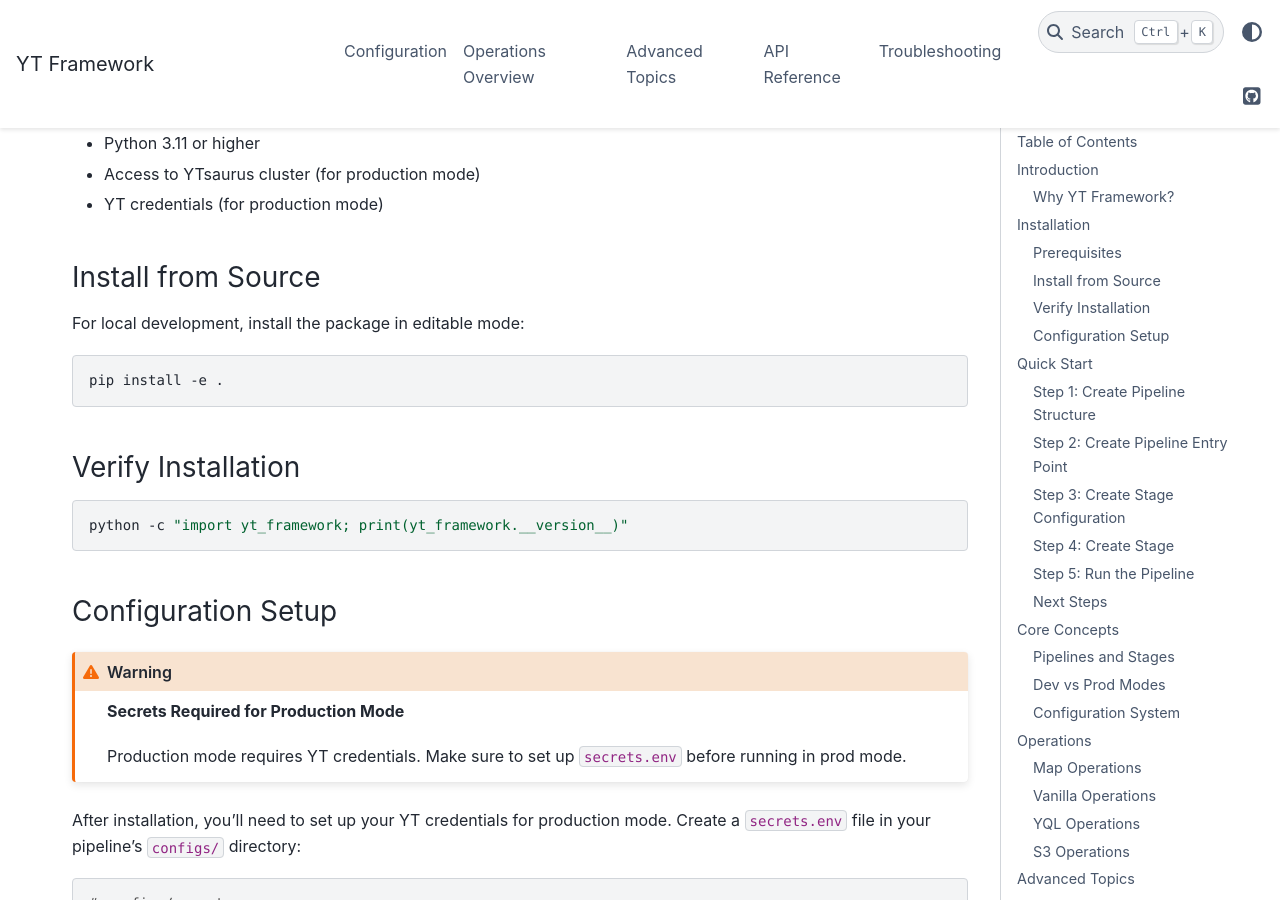
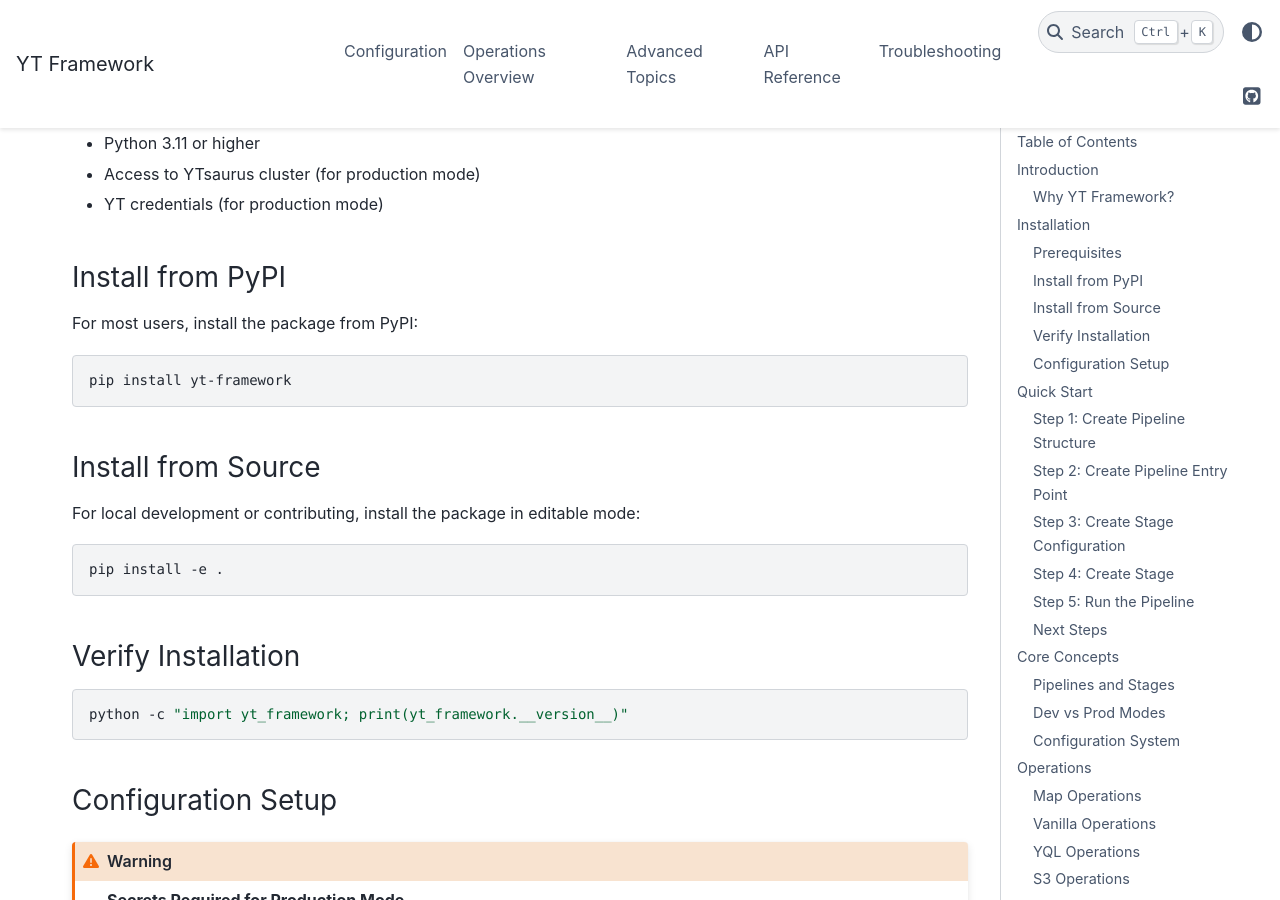
Before and after one commit to GregoryKogan/yt-framework, a Sphinx documentation site: the page built from docs/index.md, in a window 1280 px wide and 900 px high, scrolled down 1582 px. Built offline with Sphinx 7.4.7 and the PyData theme 0.15.4, drawn with Linux system fonts in a browser that asks for light colours.

Commit message:
docs: enhance installation instructions in README and documentation, adding direct links to PyPI for improved accessibility

````diff
--- a/docs/index.md
+++ b/docs/index.md
@@ -39,9 +39,17 @@ YT Framework is a Python framework designed to simplify the development and exec
 - Access to YTsaurus cluster (for production mode)
 - YT credentials (for production mode)
 
+### Install from PyPI
+
+For most users, install the package from PyPI:
+
+```bash
+pip install yt-framework
+```
+
 ### Install from Source
 
-For local development, install the package in editable mode:
+For local development or contributing, install the package in editable mode:
 
 ```bash
 pip install -e .
````
Also changed, not shown: README.md (+2 -2 lines).
